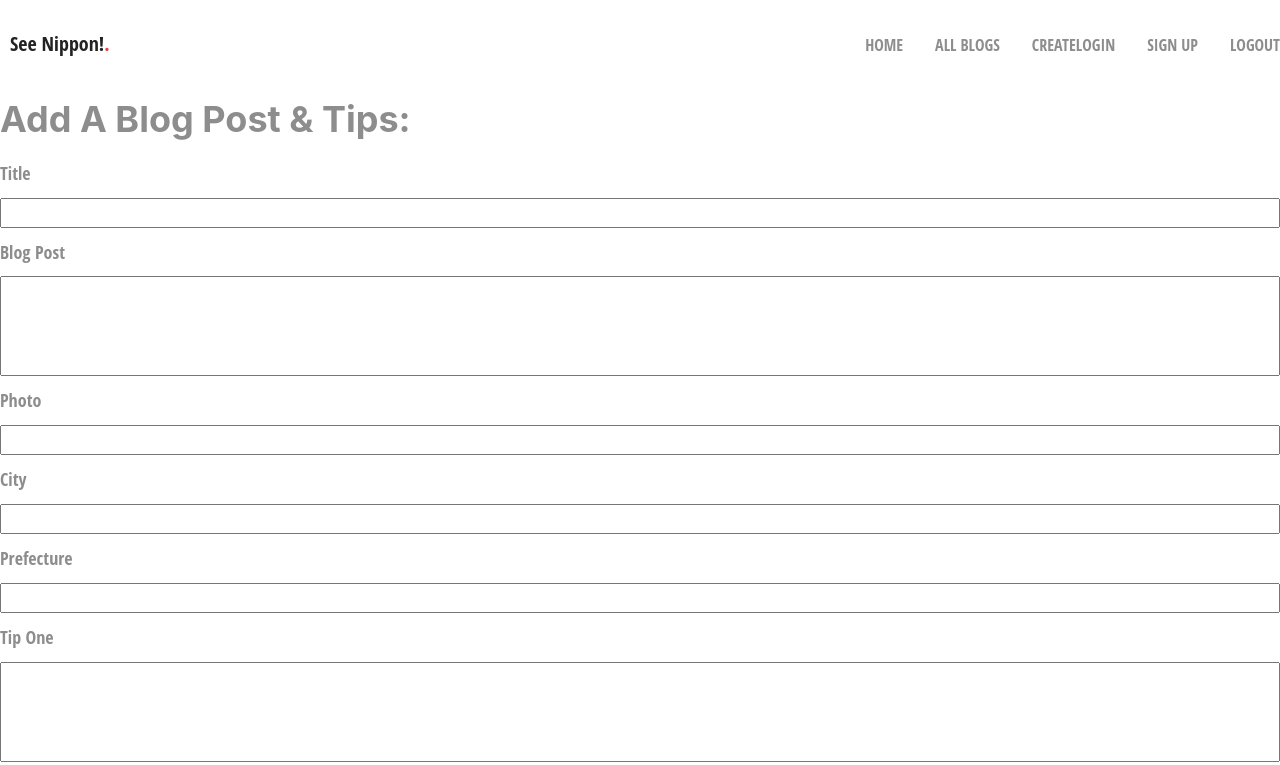
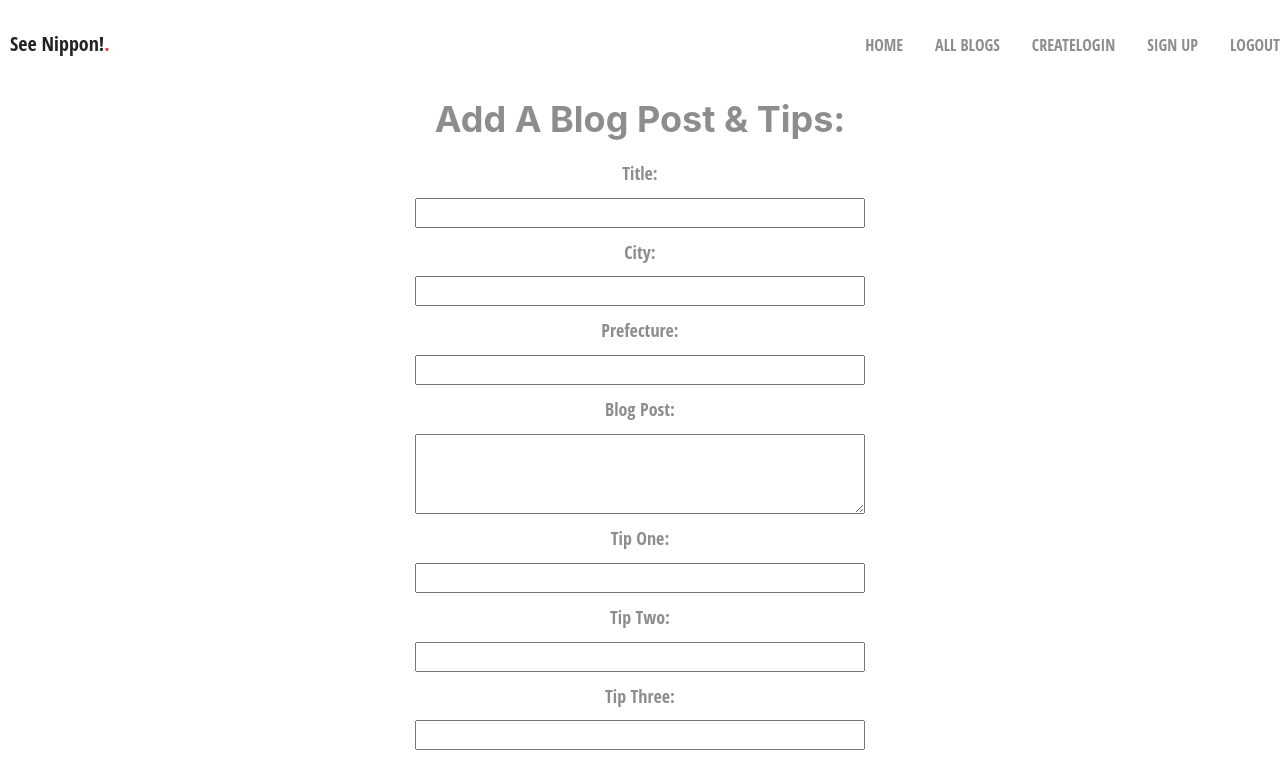
Before and after one commit to DannyField/SeeNippon, a React (Create React App) app in the folder frontend-client/: page /blogs/create in a window 1280 px wide. Shown: the top 765 px of the page. Built offline with nearby package versions, Linux system fonts and the light colour scheme.

Commit message:
Added styling for login/signup and create/edit forms

```diff
--- a/frontend-client/src/components/CreateBlog.jsx
+++ b/frontend-client/src/components/CreateBlog.jsx
@@ -33,61 +33,65 @@ class CreateBlog extends React.Component {
     console.log(this.state)
     console.log(localStorage.getItem('token'))
     return (
-      <div className="form-container">
+      <div className="form-container-blog">
+        <form className="blog-form" onSubmit={this.onFormSubmit}>
         <h1>Add A Blog Post & Tips:</h1>
-        <form onSubmit={this.onFormSubmit}>
-          <label htmlFor="title">Title</label>
-          <input
+          <label htmlFor="title">Title:</label>
+          <input className="blog-input"
             type="text"
             name="title"
             id="title"
             onChange={this.onInputChange}
           />
-          <label htmlFor="description">Blog Post</label>
-          <textarea
+          <label htmlFor="TipOne">City:</label>
+          <input className="blog-input"
+            type="text"
+            name="city"
+            id="city"
+            onChange={this.onInputChange}
+          />
+          <label htmlFor="TipOne">Prefecture:</label>
+          <input className="blog-input"
+            type="text"
+            name="prefecture"
+            id="prefecture"
+            onChange={this.onInputChange}
+          />
+          <label htmlFor="description">Blog Post:</label>
+          <textarea className="blog-input"
             name="description"
             id="description"
             onChange={this.onInputChange}
           ></textarea>
-          <label htmlFor="Photo">Photo</label>
-          <input
+          <label htmlFor="TipOne">Tip One:</label>
+          <input className="blog-input"
+            type="text"
+            name="tipOne"
+            id="tipOne"
+            onChange={this.onInputChange}
+          />
+          <label htmlFor="tipTwo">Tip Two:</label>
+          <input className="blog-input"
+            type="text"
+            name="tipTwo"
+            id="tipTwo"
+            onChange={this.onInputChange}
+          />
+          <label htmlFor="TipThree">Tip Three:</label>
+          <input className="blog-input"
+            type="text"
+            name="tipThree"
+            id="tipThree"
+            onChange={this.onInputChange}
+          />
+          <label htmlFor="Photo">Photo Url:</label>
+          <input className="blog-input"
             type="text"
             name="image"
             id="image"
             onChange={this.onInputChange}
           />
-          <label htmlFor="TipOne">City</label>
-          <input
-            type="text"
-            name="city"
-            id="city"
-            onChange={this.onInputChange}
-          />
-          <label htmlFor="TipOne">Prefecture</label>
-          <input
-            type="text"
-            name="prefecture"
-            id="prefecture"
-            onChange={this.onInputChange}
-          />
-          <label htmlFor="TipOne">Tip One</label>
-          <textarea
-            name="tipOne"
-            id="tipOne"
-            onChange={this.onInputChange}
-          ></textarea>
-          <label htmlFor="tipTwo">Tip Two</label>
-          <textarea
-            name="tipTwo"
-            id="tipTwo"
-            onChange={this.onInputChange}
-          ></textarea>
-          <label htmlFor="TipThree">Tip Three</label>
-          <textarea
-            name="tipThree"
-            id="tipThree"
-            onChange={this.onInputChange}
-          ></textarea>
+          <br />
           <input type="submit" value="Add Entry" />
         </form>
       </div>
--- a/frontend-client/src/components/EditBlog.jsx
+++ b/frontend-client/src/components/EditBlog.jsx
@@ -37,7 +37,7 @@ class EditBlog extends React.Component {
       method: "PUT",
       headers: {
         "Content-Type": "application/json",
-        'Authorization': `Bearer ${localStorage.getItem('token')}`
+        Authorization: `Bearer ${localStorage.getItem("token")}`,
       },
       body: JSON.stringify({
         title,
@@ -50,7 +50,7 @@ class EditBlog extends React.Component {
         tipThree,
       }),
     });
-    window.alert("Blog Details Updated")
+    window.alert("Blog Details Updated");
     this.props.history.push("/blogs");
   };
 
@@ -58,7 +58,7 @@ class EditBlog extends React.Component {
     const { id } = this.state;
     const response = await fetch(`http://localhost:3000/blogs/${id}`, {
       headers: {
-        'Authorization': `Bearer ${localStorage.getItem('token')}`
+        Authorization: `Bearer ${localStorage.getItem("token")}`,
       },
     });
     const {
@@ -98,11 +98,13 @@ class EditBlog extends React.Component {
     } = this.state;
     return (
       !loading && (
-        <div className="form-container">
-          <h1>Onegaishimasu Edit Your Blog</h1>
-          <form onSubmit={this.onFormSubmit}>
+        <div className="form-container-blog">
+          <form className="blog-form" onSubmit={this.onFormSubmit}>
+            <h1>Onegaishimasu</h1>
+            <h3>Edit Your Blog</h3>
             <label htmlFor="title">Title</label>
             <input
+              className="blog-input"
               type="text"
               name="title"
               id="title"
@@ -112,6 +114,7 @@ class EditBlog extends React.Component {
 
             <label htmlFor="description">Blog Post</label>
             <textarea
+              className="blog-input"
               type="text"
               name="description"
               id="description"
@@ -123,6 +126,7 @@ class EditBlog extends React.Component {
 
             <label htmlFor="image">Add an Image</label>
             <input
+              className="blog-input"
               type="text"
               name="image"
               id="image"
@@ -132,6 +136,7 @@ class EditBlog extends React.Component {
 
             <label htmlFor="city">City</label>
             <input
+              className="blog-input"
               type="text"
               name="city"
               id="city"
@@ -141,15 +146,17 @@ class EditBlog extends React.Component {
 
             <label htmlFor="prefecture">Prefecture</label>
             <input
+              className="blog-input"
               type="text"
               name="prefecture"
               id="prefecture"
               onChange={this.onInputChange}
               value={prefecture}
             />
-            <hr></hr>
+            <hr />
             <label htmlFor="tipOne">Tip 1</label>
-            <textarea
+            <input
+              className="blog-input"
               type="text"
               name="tipOne"
               id="tipOne"
@@ -157,10 +164,11 @@ class EditBlog extends React.Component {
               cols="30"
               rows="10"
               value={tipOne}
-            ></textarea>
+            />
 
             <label htmlFor="tipTwo">Tip 2</label>
-            <textarea
+            <input
+              className="blog-input"
               type="text"
               name="tipTwo"
               id="tipTwo"
@@ -168,10 +176,11 @@ class EditBlog extends React.Component {
               cols="30"
               rows="10"
               value={tipTwo}
-            ></textarea>
+            />
 
             <label htmlFor="tipThree">Tip 3</label>
-            <textarea
+            <input
+              className="blog-input"
               type="text"
               name="tipThree"
               id="tipThree"
@@ -179,11 +188,11 @@ class EditBlog extends React.Component {
               cols="30"
               rows="10"
               value={tipThree}
-            ></textarea>
-
+            />
+            <br/>
             <input type="submit" value="Submit" />
           </form>
-          <button onClick={this.props.history.goBack}>Back</button>
+          <button className="back" onClick={this.props.history.goBack}>Back</button>
         </div>
       )
     );
--- a/frontend-client/src/components/Login.jsx
+++ b/frontend-client/src/components/Login.jsx
@@ -43,10 +43,11 @@ class Login extends React.Component {
     const { email, password, errMessage } = this.state;
     return (
       <div className="form-container">
-        <h1>Login</h1>
         {errMessage && <span>{errMessage}</span>}
         <form onSubmit={this.onFormSubmit}>
-          <label htmlFor="email">Email</label>
+        <h1>Login</h1>
+        <br/>
+          <label htmlFor="email">Email Address:</label>
           <input
             type="email"
             name="email"
@@ -62,6 +63,7 @@ class Login extends React.Component {
             value={password}
             onChange={this.onInputChange}
           />
+          <br/>
           <input type="submit" value="Submit" />
         </form>
       </div>
--- a/frontend-client/src/components/SignUp.jsx
+++ b/frontend-client/src/components/SignUp.jsx
@@ -46,9 +46,10 @@ class SignUp extends React.Component {
     const { email, password } = this.state;
     return (
       <div className="form-container">
+        <form onSubmit={this.onFormSubmit}>
         <h1>Sign Up</h1>
-        <form onSubmit={this.onFormSubmit}>
-          <label htmlFor="email">Email</label>
+        <br/>
+          <label htmlFor="email">Email Address:</label>
           <input
             type="email"
             name="email"
@@ -56,7 +57,7 @@ class SignUp extends React.Component {
             value={email}
             onChange={this.onInputChange}
           />
-          <label htmlFor="password">Password</label>
+          <label htmlFor="password">Password:</label>
           <input
             type="password"
             name="password"
@@ -64,6 +65,7 @@ class SignUp extends React.Component {
             value={password}
             onChange={this.onInputChange}
           />
+          <br/>
           <input type="submit" value="Submit" />
         </form>
       </div>
--- a/frontend-client/src/stylesheets/Form.css
+++ b/frontend-client/src/stylesheets/Form.css
@@ -1,12 +1,15 @@
-/* Feel free to destroy this  */
 .form_container {
   max-width: 700px;
   margin: 10px auto;
+  display: flex;
+  flex-direction: column;
+  align-items: center;
 }
 
 form {
   display: flex;
   flex-direction: column;
+  align-items: center;
 }
 
 form label {
@@ -15,13 +18,26 @@ form label {
 
 form input {
   height: 30px;
-}
-
-form input[input="submit"] {
-  margin: 20px 0px;
+  width: 450px;
 }
 
 form textarea {
-  resize: none;
-  height: 100px;
+  /* resize: none; */
+  height: 80px;
 }
+
+.form-container-blog {
+
+}
+
+.blog-form {
+  display: flex;
+  flex-direction: column;
+  align-items: center;
+}
+
+.blog-input {
+  width: 450px;
+  text-align: center;
+  font-family: 'Open Sans Condensed', sans-serif;
+}
```
